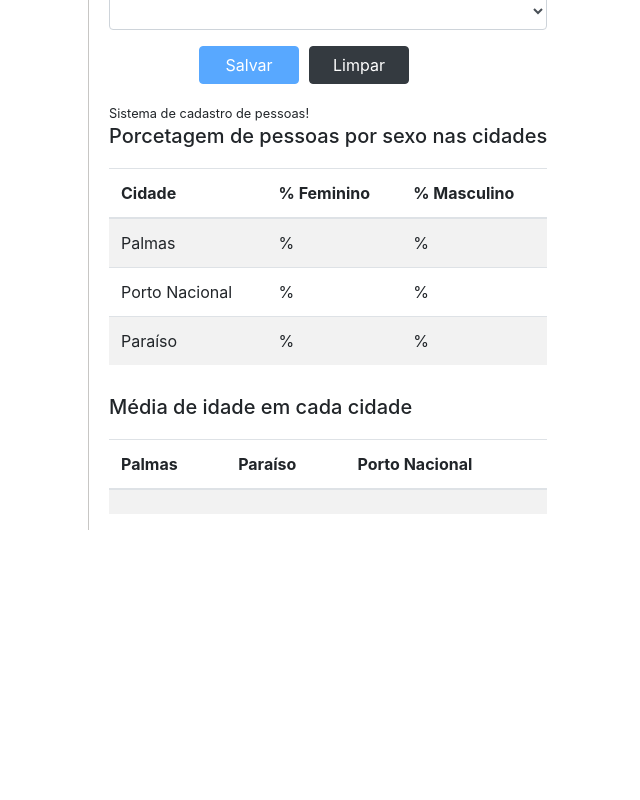
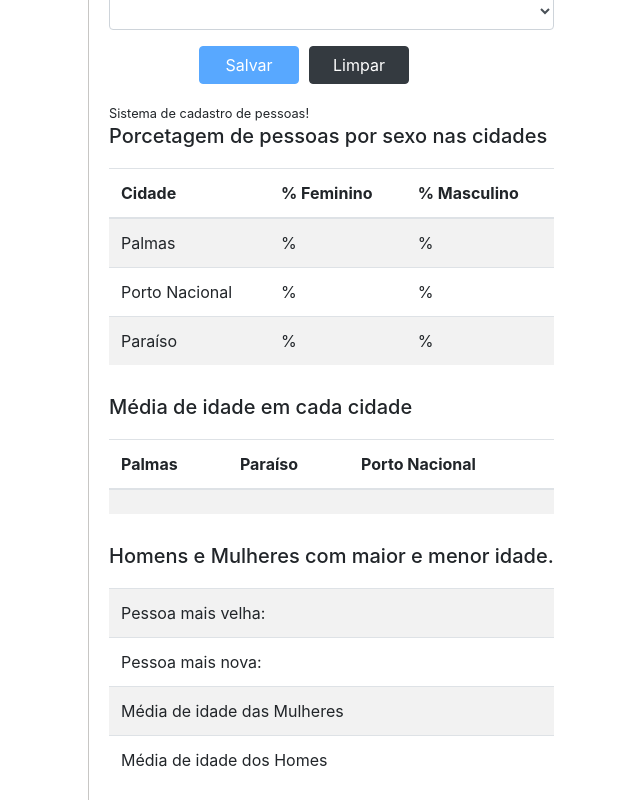
Before and after one commit to lpweb-2019-1/questionario-social-lucas-pedro-typescript, an Angular app: page / in a window 1280 px wide. Shown: the part 400-1200 px from the top of the page, without its empty margins (167-807 px from the left). Before the commit the page ends 930 px from the top, so only its background shows below. Built offline with nearby package versions, Linux system fonts and the light colour scheme.

Commit message:
Estrutura de tabela criada para apresentar as informações da ISSUES #6 e #7

```diff
--- a/src/app/app.component.html
+++ b/src/app/app.component.html
@@ -140,5 +140,31 @@
         </tbody>
       </table>
     </aside>
+    <!-- container de informações da pesquisa (Homens e Mulheres com maior e menor idade.) -->
+    <aside>
+      <h5 style="margin-bottom: 20px; margin-top: 30px;">
+        Homens e Mulheres com maior e menor idade.
+      </h5>
+      <table class="table table-striped">
+        <tbody>
+          <tr>
+            <td>Pessoa mais velha:</td>
+            <td></td>
+          </tr>
+          <tr>
+            <td>Pessoa mais nova:</td>
+            <td></td>
+          </tr>
+          <tr>
+            <td>Média de idade das Mulheres</td>
+            <td></td>
+          </tr>
+          <tr>
+            <td>Média de idade dos Homes</td>
+            <td></td>
+          </tr>
+        </tbody>
+      </table>
+    </aside>
   </section>
 </div>
```
